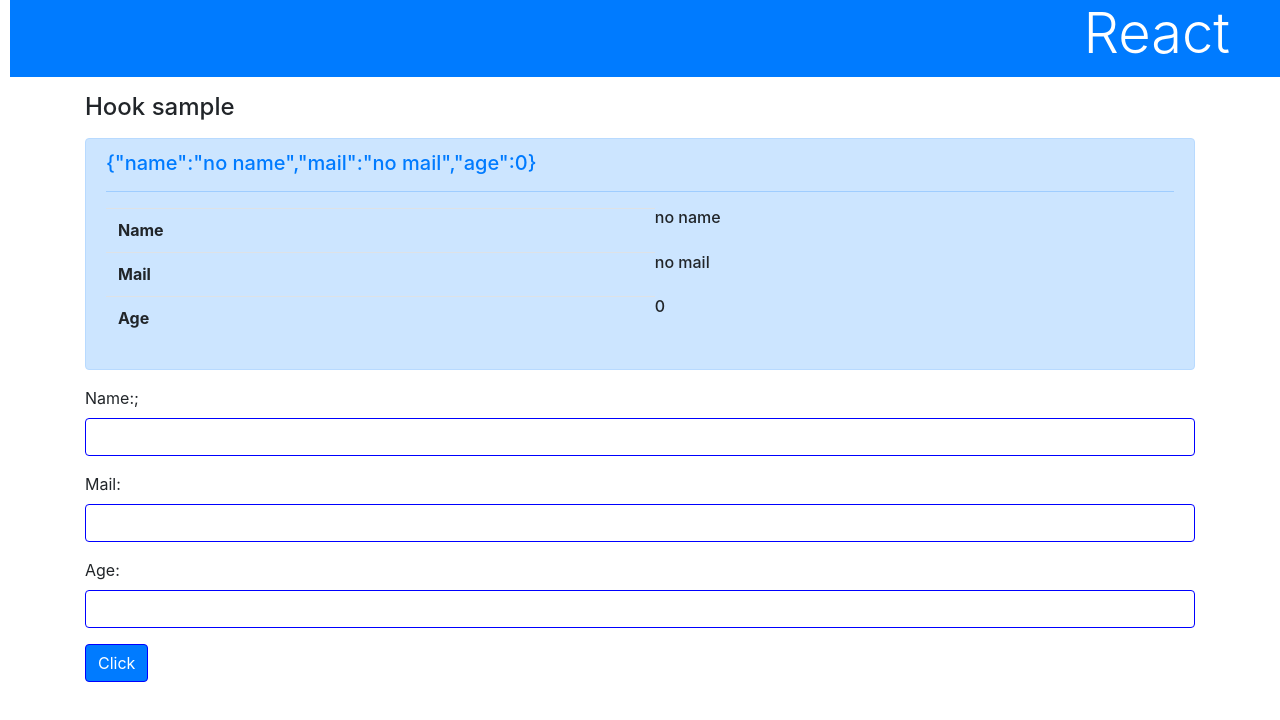
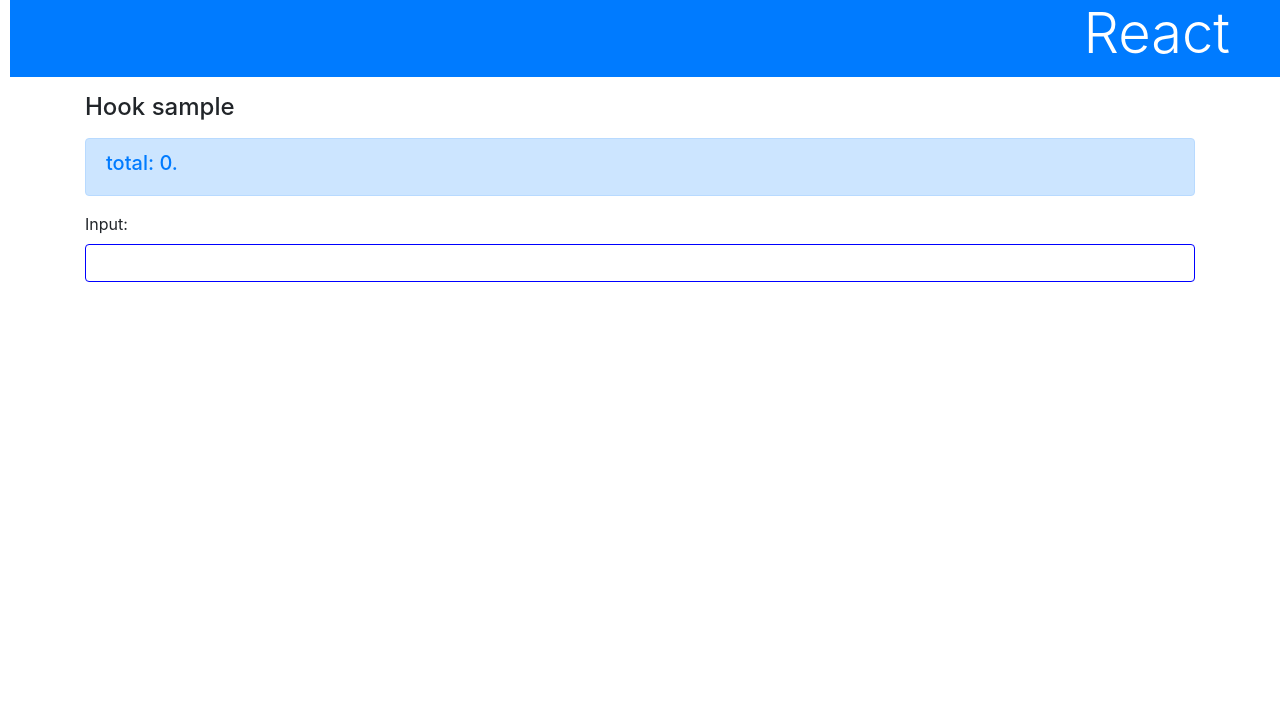
Before and after one commit to kitoriaaa/React-learn, a React (Create React App) app in the folder react_app_v2/: page / in a window 1280 px wide. Shown: the top 720 px of the page. Built offline with nearby package versions, Linux system fonts and the light colour scheme.

Commit message:
Update to use side-effects Hook

```diff
--- a/react_app_v2/src/App.js
+++ b/react_app_v2/src/App.js
@@ -1,73 +1,41 @@
-import React, { useState } from 'react';
+import React, { useState, useEffect } from 'react';
 import './App.css';
 
-
 function AlertMessage(props) {
-  const data = props.data;
-  const msg = JSON.stringify(data)
-
   return (
     <div className="alert alert-primary h5 text-primary">
-      <h5>{msg}</h5>
-      <hr />
-      <table className="table h6">
-        <tbody>
-          <tr><th>Name</th>{data.name}</tr>
-          <tr><th>Mail</th>{data.mail}</tr>
-          <tr><th>Age</th>{data.age}</tr>
-        </tbody>
-      </table>
+      <h5>{props.msg}</h5>
     </div>
-  );
+  )
 }
 
+function App() {
+  const [val, setVal] = useState(0);
+  const [msg, setMsg] = useState('set a number...');
 
-function App() {
-  const [name, setName] = useState("");
-  const [mail, setMail] = useState("");
-  const [age, setAge] = useState(0);
-  const [form, setForm] = useState({
-    name: 'no name',
-    mail: 'no mail',
-    age: 0,
-  });
-
-  const doChangeName = (event) => {
-    setName(event.target.value);
-  }
-  const doChangeMail = (event) => {
-    setMail(event.target.value);
-  }
-  const doChangeAge = (event) => {
-    setAge(event.target.value);
+  const doChange = (event) => {
+    setVal(event.target.value);
   }
 
-  const doSubmit = (event) => {
-    setForm({ name: name, mail: mail, age: age })
-    event.preventDefault();;
-  }
+  useEffect(() => {
+    let total = 0;
+    for (let i = 0; i <= val; i++) {
+      total += i;
+    }
+    setMsg("total: " + total + ".");
+  })
+
 
   return (
     <div>
       <h1 className="bg-primary text-white display-4">React</h1>
       <div className="container">
         <h4 className="my-3">Hook sample</h4>
-        <AlertMessage data={form} setData={setForm} />
-        <form onSubmit={doSubmit}>
-          <div className="form-group">
-            <label>Name:</label>;
-            <input type="text" className="form-control" onChange={doChangeName} />
-          </div>
-          <div className="form-group">
-            <label>Mail:</label>
-            <input type="text" className="form-control" onChange={doChangeMail} />
-          </div>
-          <div className="form-group">
-            <label>Age:</label>
-            <input type="number" className="form-control" onChange={doChangeAge} />
-          </div>
-          <input type="submit" className="btn btn-primary" value="Click" />
-        </form>
+        <AlertMessage msg={msg} />
+        <div className="form-group">
+          <label>Input:</label>
+          <input type="number" className="form-control" onChange={doChange} />
+        </div>
       </div>
     </div>
   )
```
